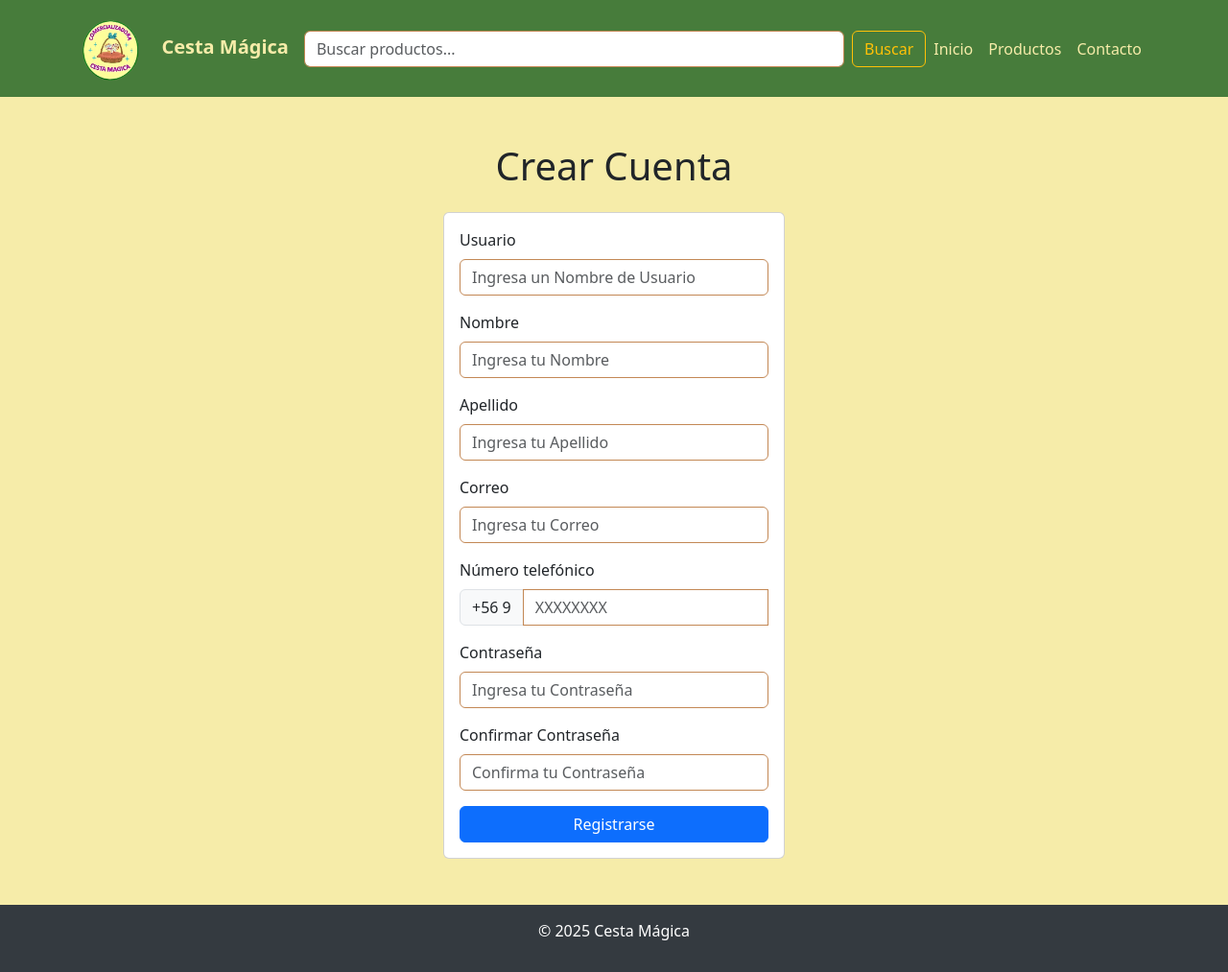
After one commit to maarroyo76/CestaMagica, a Django app: page /registro/ in a window 1280 px wide. The commit adds this page. Shown: the whole page at 96% size. Run offline with Django 5.2, Linux system fonts and the light colour scheme.

Commit message:
Grandes cambios y arreglos a la base de datos e interfaz de usuario

```diff
--- a/CestaMagica/urls.py
+++ b/CestaMagica/urls.py
@@ -6,4 +6,4 @@ from django.conf.urls.static import static
 urlpatterns = [
     path('admin/', admin.site.urls),
     path('', include('Inventario.urls')),
-]
+]+ static(settings.MEDIA_URL, document_root=settings.MEDIA_ROOT)
--- /dev/null
+++ b/Inventario/templates/CestaMagica/auth/registro.html
@@ -0,0 +1,115 @@
+{% extends "base.html"%}
+
+{% block titulo %}
+    <title>Cesta Magica | Registro</title>
+{% endblock  %}
+
+{% block content %}
+<div class="container">
+    <div class="row justify-content-center">
+        <div class="col-md-4 mt-5">
+            <h1 class="text-center mb-4">
+                Crear Cuenta
+            </h1>
+            <div class="card mb-5">
+                <div class="card-body">
+                    <form id="form_registro" method="POST" novalidate>
+                        {% csrf_token %}
+                        {% if error %}
+                            <small class="text-danger">{{ error }}</small>
+                        {% endif %}
+                        <div class="mb-3">
+                            <label for="user" class="form-label">Usuario</label>
+                            <input type="text" class="form-control" name="user" id="user" placeholder="Ingresa un Nombre de Usuario" required />
+                            <div class="invalid-feedback">
+                                Por favor, ingresa un usuario válido.
+                            </div>
+                        </div>
+                        <div class="mb-3">
+                            <label for="nombre" class="form-label">Nombre</label>
+                            <input type="text" class="form-control" name="nombre" id="nombre" placeholder="Ingresa tu Nombre" required />
+                            <div class="invalid-feedback">
+                                Por favor, ingresa un nombre válido.
+                            </div>
+                        </div>
+                        <div class="mb-3">
+                            <label for="apellido" class="form-label">Apellido</label>
+                            <input type="text" class="form-control" name="apellido" id="apellido" placeholder="Ingresa tu Apellido" required />
+                            <div class="invalid-feedback">
+                                Por favor, ingresa un apellido válido.
+                            </div>
+                        </div>
+                        <div class="mb-3">
+                            <label for="email" class="form-label">Correo</label>
+                            <input type="email" class="form-control" name="email" id="email" placeholder="Ingresa tu Correo" required />
+                            <div class="invalid-feedback">
+                                Por favor, ingresa un correo válido.
+                            </div>
+                        </div>
+                        <div class="mb-3">
+                            <label for="telefono" class="form-label">Número telefónico</label>
+                            <div class="input-group">
+                                <span class="input-group-text">+56 9</span>
+                                <input type="tel" class="form-control" name="telefono" id="telefono" required
+                                    pattern="\d{8}" placeholder="XXXXXXXX" />
+                                <div class="invalid-feedback">
+                                    Por favor, ingresa un número válido con 8 dígitos.
+                                </div>
+                            </div>
+
+                        </div>
+                        <div class="mb-3">
+                            <label for="pass" class="form-label">Contraseña</label>
+                            <input type="password" class="form-control" name="pass" id="pass" placeholder="Ingresa tu Contraseña" required />
+                            <div class="invalid-feedback">
+                                Por favor, ingresa una contraseña válida.
+                            </div>
+                        </div>
+                        <div class="mb-3">
+                            <label for="confirm_pass" class="form-label">Confirmar Contraseña</label>
+                            <input type="password" class="form-control" name="confirm_pass" id="confirm_pass" placeholder="Confirma tu Contraseña" required />
+                            <div class="invalid-feedback">
+                                Por favor, confirma tu contraseña.
+                            </div>
+                        </div>
+                        <div class="d-grid">
+                            <button class="btn btn-primary" type="submit">Registrarse</button>
+                        </div>
+                    </form>
+                </div>
+            </div>
+        </div>
+    </div>
+</div>
+{% endblock %}
+
+{% block js %}
+<script>
+    document.addEventListener("DOMContentLoaded", () => {
+        const form = document.getElementById("form_registro");
+        const pass = document.getElementById("pass");
+        const confirm_pass = document.getElementById("confirm_pass");
+
+        form.addEventListener("submit", (event) => {
+            checkPassword();
+
+            if (!form.checkValidity()) {
+                event.preventDefault();
+                event.stopPropagation();
+            }
+
+            form.classList.add("was-validated");
+        });
+
+        confirm_pass.addEventListener("input", checkPassword);
+
+        function checkPassword() {
+            if (pass.value !== confirm_pass.value) {
+                confirm_pass.setCustomValidity("Las contraseñas no coinciden");
+            } else {
+                confirm_pass.setCustomValidity("");
+            }
+        }
+    });
+</script>
+{% endblock %}
--- a/Inventario/templates/CestaMagica/productos.html
+++ b/Inventario/templates/CestaMagica/productos.html
@@ -136,7 +136,6 @@
       </div>
     </form>
 
-
     {% if productos %}
     <div class="row row-cols-1 row-cols-sm-2 row-cols-md-3 row-cols-lg-4 g-4">
         {% for producto in productos %}
@@ -154,7 +153,9 @@
                             {{ producto.descripcion|truncatechars:50 }}
                         </p>
                         <p class="card-text text-primary">
-                            <strong class="price" data-raw-price="{{ producto.precio }}">{{ producto.precio }}</strong>
+                            <strong class="price" data-raw-price="{{ producto.precios.first.precio }}">
+                                {{ producto.precios.first.unidad_venta.nombre }}: ${{ producto.precios.first.precio }}
+                            </strong>
                         </p>
                     </div>
                 </a>
@@ -167,7 +168,6 @@
     {% endif %}
 </div>
 {% endblock %}
-
 
 {% block js %}
 <script>
--- a/Inventario/urls.py
+++ b/Inventario/urls.py
@@ -6,6 +6,7 @@ urlpatterns = [
     path('productos/', views.productos, name='productos'),
     path('gestion/', views.gestion, name='gestion'),
     path('contacto/', views.contacto, name='contacto'),
+    path('registro/', views.registro, name='registro'),
     path('login/', views.inicio_sesion, name='login'),
     path('logout/', views.cerrar_sesion, name='logout'),
     path('gestion/agregar/', views.agregar_producto, name='agregar_producto'),
--- a/Inventario/views.py
+++ b/Inventario/views.py
@@ -1,9 +1,10 @@
 from django.shortcuts import get_object_or_404, redirect, render
-from .models import Producto, Categoria, Marca
+from .models import Producto, Categoria, Marca, UnidadVenta, PrecioProducto, userProfile
 from django.contrib import messages
 from django.contrib.auth import authenticate, login, logout
 from django.contrib.auth.decorators import login_required
 from django.http import HttpResponseRedirect, HttpResponse
+from django.contrib.auth.models import User
 
 # Create your views here.
 
@@ -13,24 +14,19 @@ def home(request):
 
 def productos(request):
     productos = Producto.objects.all()
-    categorias = Categoria.objects.all()
-    categorias = categorias.order_by('nombre')
-    marcas = Marca.objects.all()
-    marcas = marcas.order_by('nombre')
+    categorias = Categoria.objects.all().order_by('nombre')
+    marcas = Marca.objects.all().order_by('nombre')
 
     search_query = request.GET.get('search', '')
     marca = request.GET.get('marca', '')
     categoria_id = request.GET.get('categoria', '')
     orden = request.GET.get('orden', 'nombre')
 
-
     # Filtrar productos
     if search_query:
         productos = productos.filter(nombre__icontains=search_query)
-
     if marca:
         productos = productos.filter(marca__nombre__icontains=marca)
-
     if categoria_id:
         productos = productos.filter(categoria_id=categoria_id)
 
@@ -38,9 +34,9 @@ def productos(request):
     if orden == 'nombre_desc':
         productos = productos.order_by('-nombre')
     elif orden == 'precio_asc':
-        productos = productos.order_by('precio')
+        productos = productos.order_by('precios__precio')
     elif orden == 'precio_desc':
-        productos = productos.order_by('-precio')
+        productos = productos.order_by('-precios__precio')
     else:
         productos = productos.order_by('nombre')
 
@@ -107,7 +103,6 @@ def contacto(request):
 
 @login_required
 def agregar_producto(request):
-
     if request.method == 'POST':
         categoria_id = request.POST.get('categoria')
         categoria = get_object_or_404(Categoria, id=categoria_id)
@@ -118,14 +113,12 @@ def agregar_producto(request):
         nombre = request.POST.get('nombre')
         descripcion = request.POST.get('descripcion')
         stock = request.POST.get('stock')
-        precio = request.POST.get('precio')
         imagen = request.FILES.get('imagen')
 
         producto = Producto(
             nombre=nombre,
             descripcion=descripcion,
             stock=stock,
-            precio=precio,
             categoria=categoria,
             marca=marca
         )
@@ -133,12 +126,34 @@ def agregar_producto(request):
             producto.imagen = imagen
         producto.save()
 
+        unidades_venta = UnidadVenta.objects.all()
+        for unidad in unidades_venta:
+            precio_key = f"precio_{unidad.id}"
+            if precio_key in request.POST:
+                precio = request.POST.get(precio_key)
+                if precio:
+                    PrecioProducto.objects.create(
+                        producto=producto,
+                        unidad_venta=unidad,
+                        precio=precio
+                    )
+
         messages.success(request, 'Producto agregado correctamente')
         return redirect('gestion')
 
     categorias = Categoria.objects.all()
+    categorias = categorias.order_by('nombre')
     marcas = Marca.objects.all()
-    return render(request, 'CestaMagica/Gestion/agregar.html',  {'categorias': categorias, 'marcas': marcas})
+    marcas = marcas.order_by('nombre')
+    unidades_venta = UnidadVenta.objects.all()
+
+    context = {
+        'categorias': categorias,
+        'marcas': marcas,
+        'unidades_venta': unidades_venta
+    }
+
+    return render(request, 'CestaMagica/Gestion/agregar.html', context)
 
 @login_required
 def editar_producto(request, id):
@@ -154,28 +169,46 @@ def editar_producto(request, id):
         producto.nombre = request.POST.get('nombre')
         producto.descripcion = request.POST.get('descripcion', '')
         producto.stock = request.POST.get('stock')
-        producto.precio = request.POST.get('precio')
         producto.categoria = categoria
         producto.marca = marca
         if request.FILES.get('imagen'):
             producto.imagen = request.FILES.get('imagen')
+        producto.save()
 
-        producto.save()
+        unidades_venta = UnidadVenta.objects.all()
+        for unidad in unidades_venta:
+            precio_key = f"precio_{unidad.id}"
+            if precio_key in request.POST:
+                precio = request.POST.get(precio_key)
+                if precio:
+                    precio_producto, created = PrecioProducto.objects.get_or_create(
+                        producto=producto,
+                        unidad_venta=unidad,
+                        defaults={'precio': precio}
+                    )
+                    if not created:
+                        precio_producto.precio = precio
+                        precio_producto.save()
 
         messages.success(request, 'Producto editado correctamente')
         return redirect('gestion')
 
     categorias = Categoria.objects.all()
     marcas = Marca.objects.all()
+    unidades_venta = UnidadVenta.objects.all()
+    precios = {pp.unidad_venta.id: pp.precio for pp in producto.precios.all()}
 
     context = {
         'producto': producto,
-        'categorias': Categoria.objects.all(),
-        'marcas': Marca.objects.all()
+        'categorias': categorias,
+        'marcas': marcas,
+        'unidades_venta': unidades_venta,
+        'precios': precios
     }
 
     return render(request, 'CestaMagica/Gestion/editar.html', context)
 
+@login_required
 def eliminar_producto(request, id):
     producto = get_object_or_404(Producto, id=id)
     producto.delete()
@@ -186,8 +219,57 @@ def eliminar_producto(request, id):
 
 def detalle_producto(request, id):
     producto = get_object_or_404(Producto, id=id)
-    print(producto.imagen.url)
-    return render(request, 'CestaMagica/detalle.html', {'producto': producto})
+    precios = producto.precios.all()
+
+    context = {
+        'producto': producto,
+        'precios': precios
+    }
+
+    return render(request, 'CestaMagica/detalle.html', context)
+
+
+def registro(request):
+    if request.method == "POST":
+        username = request.POST.get("user")
+        nombre = request.POST.get("nombre")
+        apellido = request.POST.get("apellido")
+        email = request.POST.get("email")
+        telefono = request.POST.get("telefono")
+        password = request.POST.get("pass")
+        confirm_pass = request.POST.get("confirm_pass")
+
+        if password != confirm_pass:
+            messages.error(request, "Las contraseñas no coinciden.")
+            return render(request, "registro.html")
+
+        if User.objects.filter(usuario=username).exists():
+            messages.error(request, "El nombre de usuario ya existe.")
+            return render(request, "registro.html")
+
+        if User.objects.filter(email=email).exists():
+            messages.error(request, "El correo ya está registrado.")
+            return render(request, "registro.html")
+
+        telefono = '+56 9' + telefono.strip()
+
+        newUser = userProfile(
+            username=username,
+            first_name=nombre,
+            last_name=apellido,
+            email=email,
+            telefono=telefono,
+            role='cliente',
+        )
+        newUser.set_password(password)
+        newUser.save()
+
+        user = authenticate(request, usuario=username, password=password)
+        if user:
+            login(request, user)
+            return redirect("home")
+
+    return render(request, 'CestaMagica/auth/registro.html')
 
 def inicio_sesion(request):
     if request.method == 'POST':
```
Also changed, not shown: CestaMagica/settings.py (+15 -14 lines), Inventario/admin.py (+25 -3 lines), Inventario/models.py (+21 -8 lines), Inventario/templates/CestaMagica/Gestion/agregar.html (+15 -11 lines), Inventario/templates/CestaMagica/Gestion/editar.html (+30 -26 lines), Inventario/templates/CestaMagica/detalle.html (+12 -2 lines), Inventario/templates/CestaMagica/home.html (+9 -6 lines), CestaMagica/db.sqlite3 (deleted), Inventario/migrations/0004_unidadventa_remove_producto_precio_and_more.py (added), Inventario/migrations/0005_remove_user_username_user_apellido_user_email_and_more.py (added), Inventario/migrations/0006_userprofile_delete_user.py (added), db.sqlite3, 2 other files.
